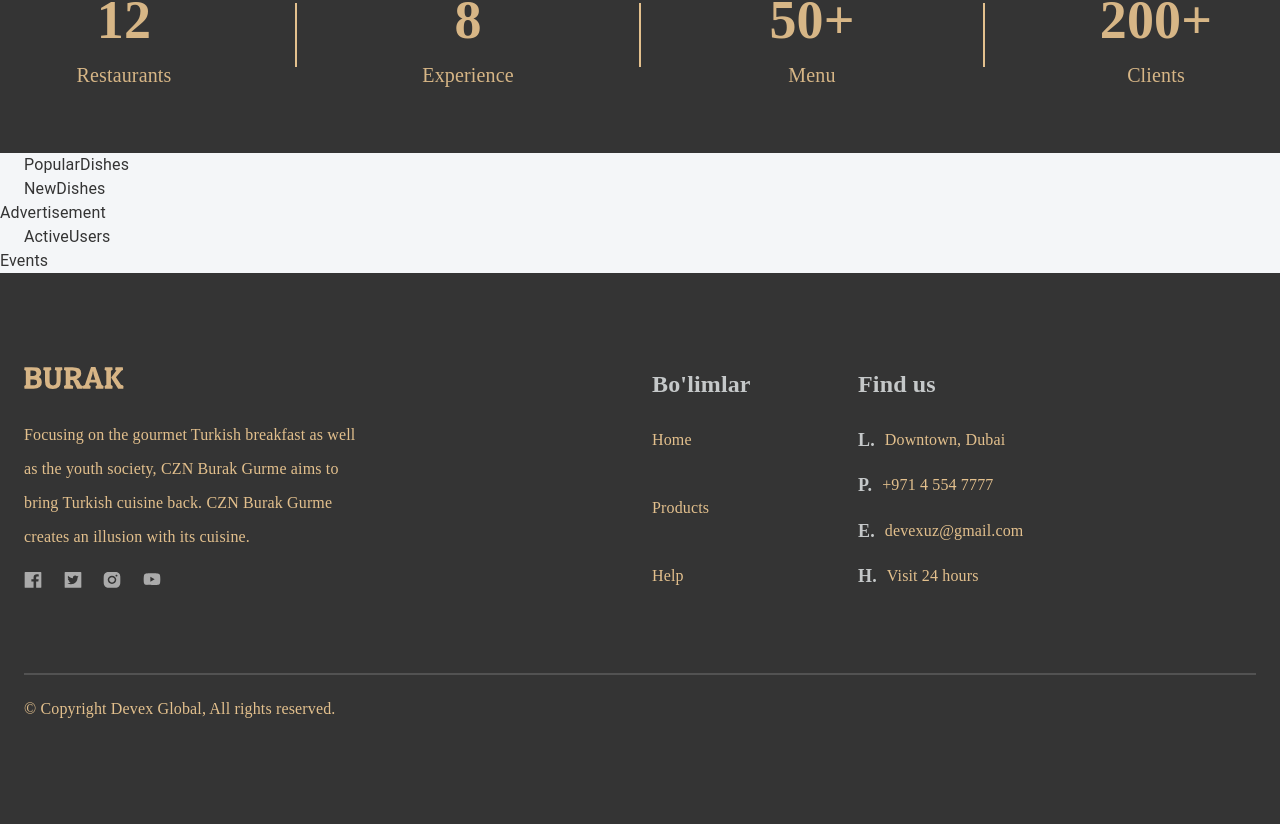
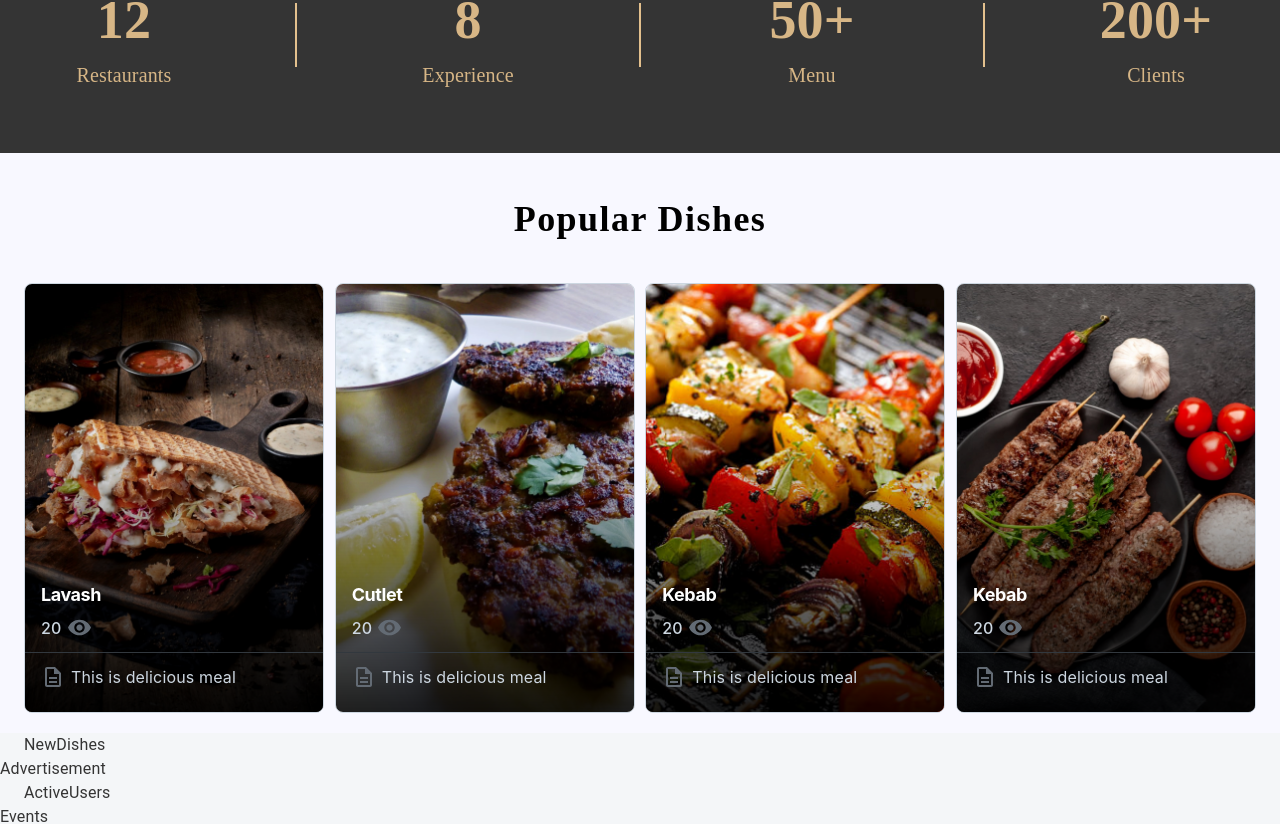
Before and after one commit to Oscar-1st/burak-react, a React (Create React App) app: page / in a window 1280 px wide. Shown: the part 856-1680 px from the top of the page. Built offline with nearby package versions, Linux system fonts and the light colour scheme.

Commit message:
feat: develop popular dishes sectional component

```diff
--- a/package.json
+++ b/package.json
@@ -6,7 +6,8 @@
     "@emotion/react": "^11.14.0",
     "@emotion/styled": "^11.14.1",
     "@mui/icons-material": "^5.8.4",
-    "@mui/material": "^9.5.0",
+    "@mui/joy": "^5.0.0-beta.52",
+    "@mui/material": "^5.5.0",
     "@reduxjs/toolkit": "^1.8.1",
     "@testing-library/jest-dom": "^4.2.4",
     "@testing-library/react": "^9.5.0",
--- a/src/app/screens/homePage/PopularDishes.tsx
+++ b/src/app/screens/homePage/PopularDishes.tsx
@@ -1,10 +1,96 @@
 import React from "react";
-import { Container } from "@mui/material";
+import { Box, Container, Stack } from "@mui/material";
+import { CssVarsProvider } from "@mui/joy/styles";
+import Card from "@mui/joy/Card";
+import CardCover from "@mui/joy/CardCover";
+import CardContent from "@mui/joy/CardContent";
+import Typography from "@mui/joy/Typography";
+import CardOverflow from "@mui/joy/CardOverflow";
+import VisibilityIcon from "@mui/icons-material/Visibility";
+import DescriptionOutlinedIcon from "@mui/icons-material/DescriptionOutlined";
+
+const list = [
+  { productName: "Lavash", imagePath: "/img/lavash.webp" },
+  { productName: "Cutlet", imagePath: "/img/cutlet.webp" },
+  { productName: "Kebab", imagePath: "/img/kebab.webp" },
+  { productName: "Kebab", imagePath: "/img/kebab-fresh.webp" },
+];
 
 export default function PopularDishes() {
-  return(
-    <div>
-      <Container>PopularDishes</Container>
+  return (
+    <div className="popular-dishes-frame">
+      <Container>
+        <Stack className="popular-section">
+          <Box className="category-title">Popular Dishes</Box>
+          <Stack className="cards-frame">
+            {list.map((ele, index) => {
+              return (
+                <CssVarsProvider key={index}>
+                  <Card className="card">
+                    <CardCover>
+                      <img src={ele.imagePath} alt="" />
+                    </CardCover>
+                    <CardCover className="card-cover" />
+                    <CardContent sx={{ justifyContent: "flex-end" }}>
+                      <Stack
+                        sx={{
+                          direction: "row",
+                          justifyContent: "space-between",
+                        }}
+                      >
+                        <Typography
+                          component="h2"
+                          level="h2"
+                          sx={{
+                            fontSize: "lg",
+                            color: "#fff",
+                            mb: 1,
+                          }}
+                        >
+                          {ele.productName}
+                        </Typography>
+
+                        <Typography
+                          component="div"
+                          sx={{
+                            fontWeight: "md",
+                            color: "neutral.300",
+                            alignItems: "center",
+                            display: "flex",
+                          }}
+                        >
+                          20
+                          <VisibilityIcon
+                            sx={{ fontSize: 25, marginLeft: "5px" }}
+                          />
+                        </Typography>
+                      </Stack>
+                    </CardContent>
+
+                    <CardOverflow
+                      sx={{
+                        display: "flex",
+                        gap: 1.5,
+                        py: 1.5,
+                        px: "var(--Card-padding)",
+                        borderTop: "1px solid",
+                        height: "60px",
+                      }}
+                    >
+                      <Typography
+                        startDecorator={<DescriptionOutlinedIcon />}
+                        textColor="neutral.300"
+                      >
+                        This is delicious meal
+                      </Typography>
+                    </CardOverflow>
+                  </Card>
+                </CssVarsProvider>
+              );
+            })}
+          </Stack>
+        </Stack>
+      </Container>
     </div>
   );
 }
--- /dev/null
+++ b/src/styles.d.tsx
@@ -0,0 +1 @@
+declare module "*.css";
```
Also changed, not shown: 1 other file (tests, documents, lock files or other folders).
